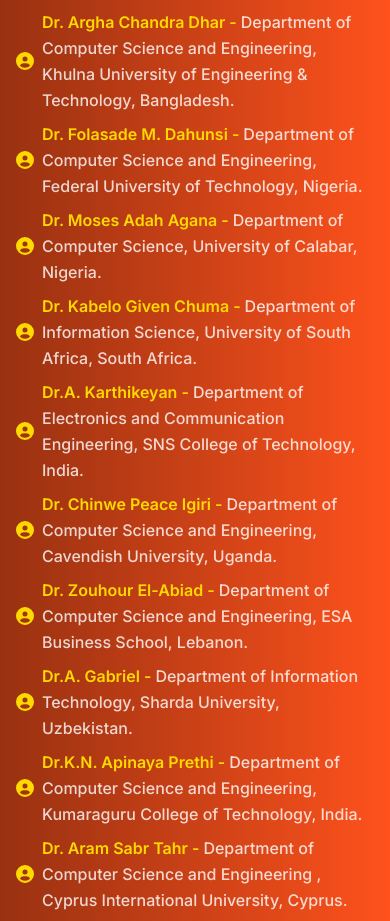
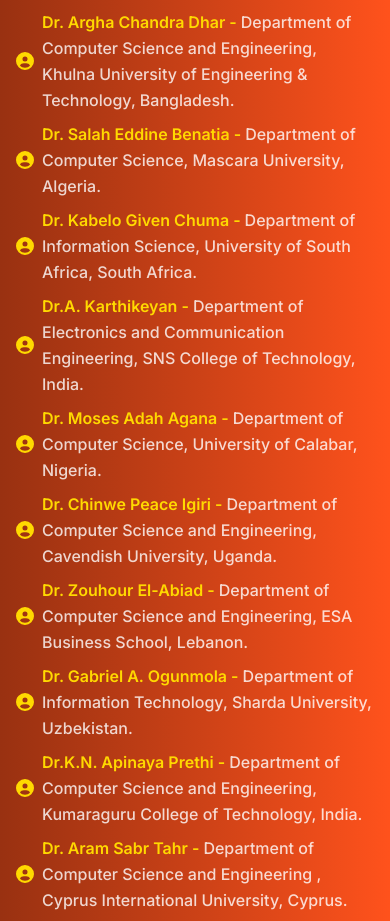
Before and after one commit to kathiravan2002/ictdif, a React (Vite) app: page /editorial-board in a window 390 px wide. Shown: the part 4129-5050 px from the top of the page. Built offline with nearby package versions, Linux system fonts and the light colour scheme; some icons are missing; a web font is replaced by a local one.

Commit message:
key invitees updaated

```diff
--- a/src/core/header/Header.jsx
+++ b/src/core/header/Header.jsx
@@ -83,6 +83,7 @@
     const about = [
         { name: "About the Conference", path: "/about" },
         { name: "Scope of Conference", path: "/scope" },
+        { name: "Key Invitees", path: "/#key-invitees" },
         // { name: "Organizing Committee", path: "/organizing-committee" },
         {
             name: "Editorial Board",
--- a/src/core/header/NavItems.jsx
+++ b/src/core/header/NavItems.jsx
@@ -59,6 +59,7 @@
   const about = [
     { name: "About the Conference", path: "/about" },
     { name: "Scope of Conference", path: "/scope" },
+    { name: "Key Invitees", path: "/#key-invitees" },
     // { name: "Organizing Committee", path: "/organizing-committee" },
     {
       name: "Editorial Board",
--- a/src/shared/components/Editorial.jsx
+++ b/src/shared/components/Editorial.jsx
@@ -257,17 +257,12 @@
             country: "Bangladesh"
         },
         {
-            name: "Dr. Folasade M. Dahunsi",
-            university: "Federal University of Technology",
-            expertise: "Department of Computer Science and Engineering",
-            country: "Nigeria"
+            name: "Dr. Salah Eddine Benatia",
+            university: "Mascara University",
+            expertise: "Department of Computer Science",
+            country: "Algeria"
         },
-        {
-            name: "Dr. Moses Adah Agana",
-            university: "University of Calabar",
-            expertise: "Department of Computer Science",
-            country: "Nigeria"
-        },
+
         {
             name: "Dr. Kabelo Given Chuma",
             university: "University of South Africa",
@@ -279,6 +274,12 @@
             university: "SNS College of Technology",
             expertise: "Department of Electronics and Communication Engineering",
             country: "India"
+        },
+         {
+            name: "Dr. Moses Adah Agana",
+            university: "University of Calabar",
+            expertise: "Department of Computer Science",
+            country: "Nigeria"
         },
         {
             name: "Dr. Chinwe Peace Igiri",
@@ -293,7 +294,7 @@
             country: "Lebanon"
         },
         {
-            name: "Dr.A. Gabriel ",
+            name: "Dr. Gabriel A. Ogunmola",
             university: "Sharda University",
             expertise: "Department of Information Technology",
             country: "Uzbekistan"
--- a/src/shared/components/Home.jsx
+++ b/src/shared/components/Home.jsx
@@ -4,7 +4,10 @@
 import Marquee from "react-fast-marquee";
 import { useState } from "react";
 
-export default function Home({ data }) {
+export default function Home() {
+  const [activeYear, setActiveYear] = useState("2025");
+  const [flipped, setFlipped] = useState(null);
+
   const imageItems = [
     { src: '/assets/images/associates/1.png', },
     { src: '/assets/images/associates/2.jpg', },
@@ -18,7 +21,27 @@
     { src: "/assets/images/associates/10.jpg", },
     { src: "/assets/images/associates/11.jpg", },
   ];
-  const [activeYear, setActiveYear] = useState("2025");
+
+  const item = [
+    {
+      name: "Dr. Noureddine Seddari",
+      department: "Department of Computer Science",
+      university: "University of Skikda",
+      location: "Algeria",
+    },
+    {
+      name: "Dr. Omar Bin Samin",
+      department: "Department of Information Technology",
+      university: "Institute of Management Sciences",
+      location: "Pakistan",
+    },
+    {
+      name: "Dr. Hadhrami Ab. Ghani",
+      department: "Department of Data Science and Computing",
+      university: "Universiti Malaysia Kelantan",
+      location: "Malaysia",
+    },
+  ]
 
   const dates = {
     "2025": [
@@ -290,6 +313,28 @@
           </div>
         </div>
 
+        <div id="key-invitees" className="max-w-[1400px] mx-auto px-4 scroll-mt-[90px] pb-20">
+          <div className="text-center" data-aos="fade-up" data-aos-duration="500">
+            <h2 className="text-[32px] text-white inter-bold inline-block relative">Key Invitees<span className="block w-4/5 h-1 bg-[#FFD900] mx-auto mt-1"></span></h2>
+          </div>
+          <div className="grid grid-cols-1 md:grid-cols-2 lg:grid-cols-3 gap-6 mt-8 mx-auto w-full">
+            {item.map((person, index) => (
+              <div
+                className={`card group  rounded-2xl shadow-[0_0_8px_rgba(0,0,0,0.15)]  bg-white   overflow-hidden relative h-38 cursor-pointer hover:-translate-y-1 transition-transform duration-300 `}
+                onClick={() => setFlipped(flipped === index ? null : index)}
+              >
+                <div className={`card-front absolute inset-0 flex items-center justify-center rounded-3xl    text-black p-5 transition-all duration-300 z-10 ${flipped === index ? 'opacity-0 translate-y-full' : 'opacity-100 translate-y-0'} lg:group-hover:opacity-0 lg:group-hover:translate-y-full`}>
+                  <h2 className="md:text-2xl text-xl lg:text-[24px] poppins-semibold text-center text-yellow-500  duration-300   " >{person.name}</h2>
+                </div>
+                <div className={`poppins-medium card-back absolute inset-0 flex flex-col text-center items-center   rounded-3xl      justify-center text-gray-800 p-5 transition-all duration-300 ${flipped === index ? 'opacity-100 translate-y-0' : 'opacity-0 -translate-y-full'} lg:group-hover:opacity-100 lg:group-hover:translate-y-0`}>
+                  <p className=" text-base mb-1">{person.department},</p>
+                  <p className="text-base mb-1 text-yellow-500 ">{person.university},</p>
+                  <p className="text-base">{person.location}.</p>
+                </div>
+              </div>
+            ))}
+          </div>
+        </div>
 
         <div className="max-w-[90rem] mx-auto">
           <div className="px-4">
```
